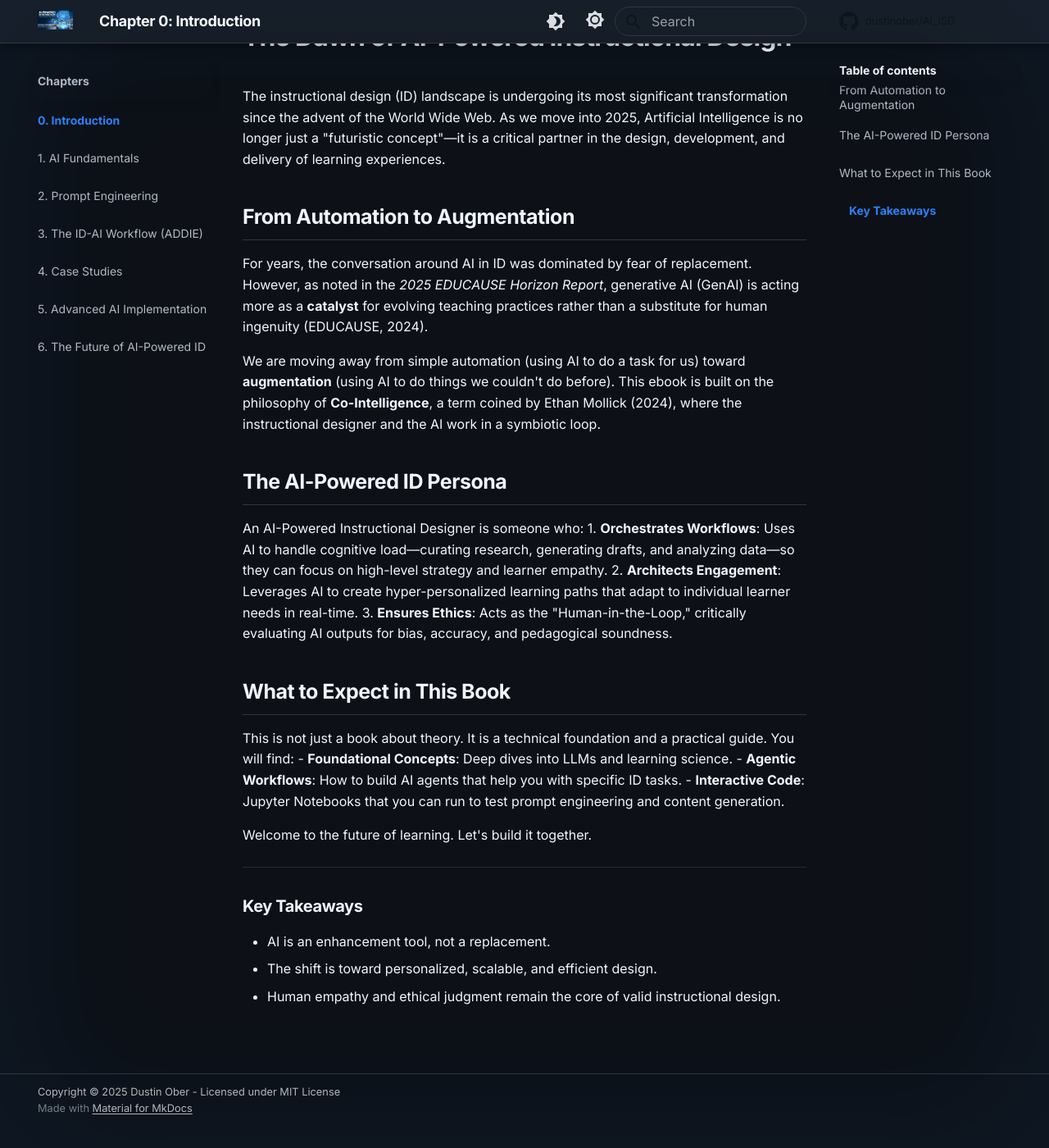
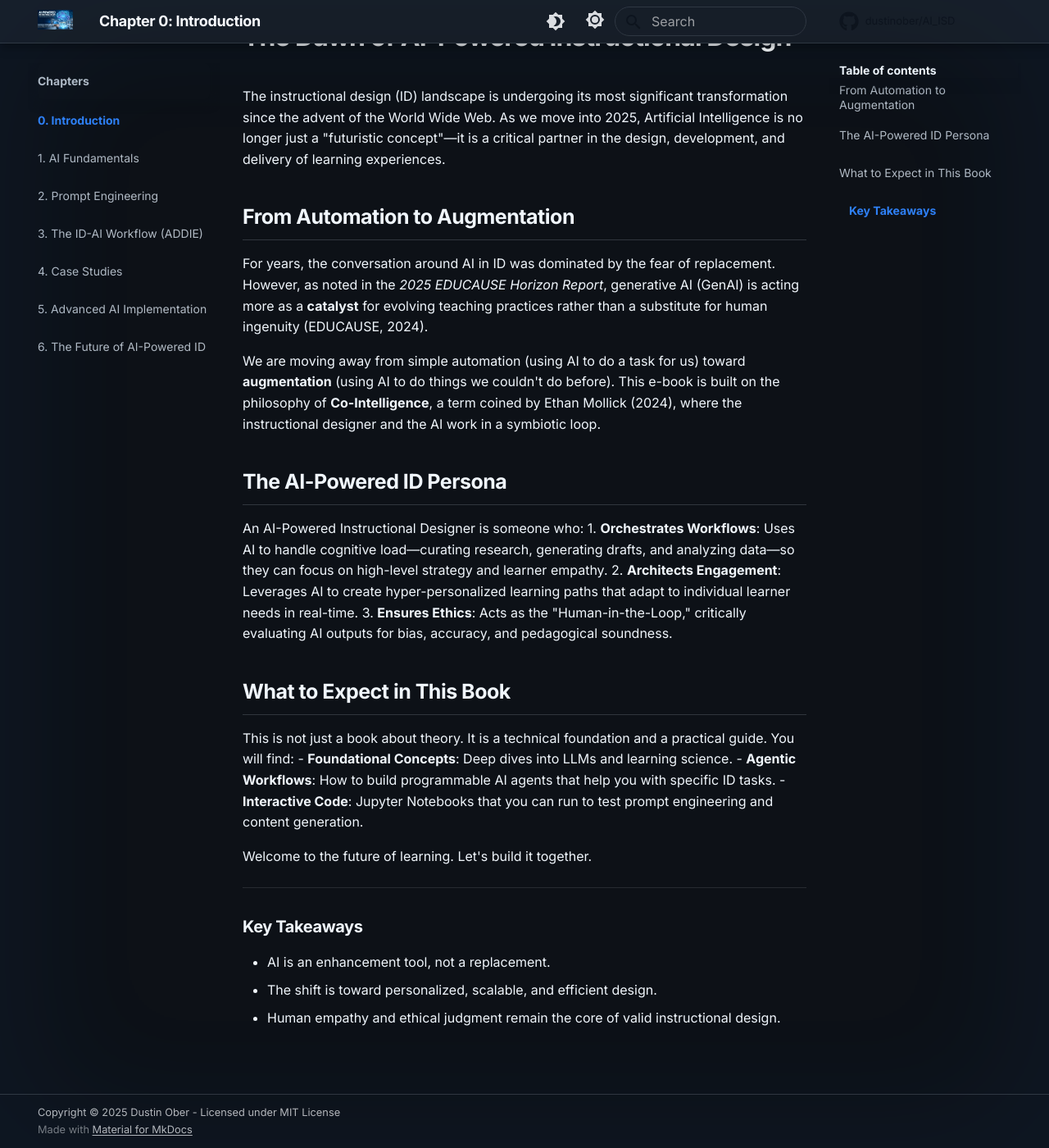
Before and after one commit to dustinober1/Ebook_AI-Powered_Instructional_Design, an MkDocs documentation site: the page built from docs/chapters/00-introduction.md, in a window 1280 px wide and 1400 px high, scrolled down 581 px. Shown: the whole window at 82% size. Built offline with MkDocs 1.6.1 and Material for MkDocs 9.7.7, drawn with Linux system fonts in a browser that asks for light colours; comment, search, counter and statistics services are not loaded; before the commit the page ends 1955 px from its top, so only the background shows below that.

```diff
--- a/docs/chapters/00-introduction.md
+++ b/docs/chapters/00-introduction.md
@@ -16,9 +16,9 @@ The instructional design (ID) landscape is undergoing its most significant trans
 
 ## From Automation to Augmentation
 
-For years, the conversation around AI in ID was dominated by fear of replacement. However, as noted in the *2025 EDUCAUSE Horizon Report*, generative AI (GenAI) is acting more as a **catalyst** for evolving teaching practices rather than a substitute for human ingenuity (EDUCAUSE, 2024).
+For years, the conversation around AI in ID was dominated by the fear of replacement. However, as noted in the *2025 EDUCAUSE Horizon Report*, generative AI (GenAI) is acting more as a **catalyst** for evolving teaching practices rather than a substitute for human ingenuity (EDUCAUSE, 2024).
 
-We are moving away from simple automation (using AI to do a task for us) toward **augmentation** (using AI to do things we couldn't do before). This ebook is built on the philosophy of **Co-Intelligence**, a term coined by Ethan Mollick (2024), where the instructional designer and the AI work in a symbiotic loop.
+We are moving away from simple automation (using AI to do a task for us) toward **augmentation** (using AI to do things we couldn't do before). This e-book is built on the philosophy of **Co-Intelligence**, a term coined by Ethan Mollick (2024), where the instructional designer and the AI work in a symbiotic loop.
 
 ## The AI-Powered ID Persona
 
@@ -31,7 +31,7 @@ An AI-Powered Instructional Designer is someone who:
 
 This is not just a book about theory. It is a technical foundation and a practical guide. You will find:
 - **Foundational Concepts**: Deep dives into LLMs and learning science.
-- **Agentic Workflows**: How to build AI agents that help you with specific ID tasks.
+- **Agentic Workflows**: How to build programmable AI agents that help you with specific ID tasks.
 - **Interactive Code**: Jupyter Notebooks that you can run to test prompt engineering and content generation.
 
 Welcome to the future of learning. Let's build it together.
```
